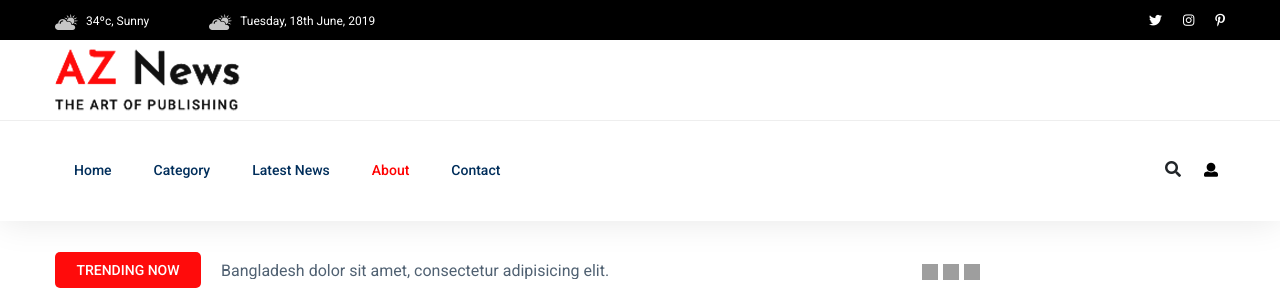
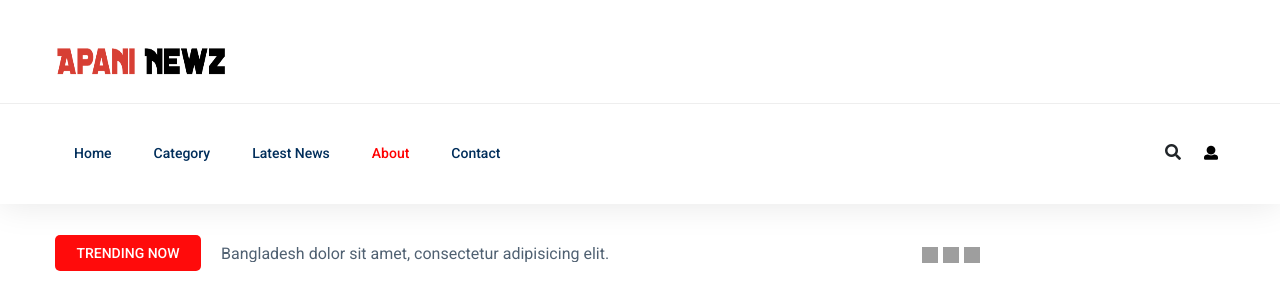
Before and after one commit to umangpatel-12/Apani-News, a Django app: page /About in a window 1280 px wide; the page is wider, and only the part inside the window is pictured. Shown: the top 296 px of that part. Run offline with Django 5.2, Linux system fonts and the light colour scheme; some libraries are stand-ins or nearby versions; grey boxes are pictures that could not be loaded.

Commit message:
Logi Add

```diff
--- a/ApaniNewz/templates/Home/main.html
+++ b/ApaniNewz/templates/Home/main.html
@@ -45,51 +45,16 @@
       <!-- Header Start -->
       <div class="header-area">
         <div class="main-header">
-          <div class="header-top black-bg d-none d-md-block">
-            <div class="container">
-              <div class="col-xl-12">
-                <div class="row d-flex justify-content-between align-items-center">
-                  <div class="header-info-left">
-                    <ul>
-                      <li>
-                        <img src="{% static 'assets/img/icon/header_icon1.png' %}" alt="" />34ºc, Sunny
-                      </li>
-                      <li>
-                        <img src="{% static 'assets/img/icon/header_icon1.png' %}" alt="" />Tuesday, 18th June, 2019
-                      </li>
-                    </ul>
-                  </div>
-                  <div class="header-info-right">
-                    <ul class="header-social">
-                      <li>
-                        <a href="#"><i class="fab fa-twitter"></i></a>
-                      </li>
-                      <li>
-                        <a href="#"><i class="fab fa-instagram"></i></a>
-                      </li>
-                      <li>
-                        <a href="#"><i class="fab fa-pinterest-p"></i></a>
-                      </li>
-                    </ul>
-                  </div>
-                </div>
-              </div>
-            </div>
-          </div>
+
           <div class="header-mid d-none d-md-block">
             <div class="container">
               <div class="row d-flex align-items-center">
                 <!-- Logo -->
                 <div class="col-xl-3 col-lg-3 col-md-3">
                   <div class="logo">
-                    <a href="index.html"><img src="{% static 'assets/img/logo/logo.png' %}" alt="" /></a>
+                    <a href="index.html"><img src="{% static 'assets/img/logo/logos.png' %}" alt="" height="85px" width="170px"/></a>
                   </div>
                 </div>
-                {% comment %} <div class="col-xl-9 col-lg-9 col-md-9">
-                  <div class="header-banner f-right">
-                    <img src="{% static 'assets/img/logo/logo.png' %}" alt="" />
-                  </div>
-                </div> {% endcomment %}
               </div>
             </div>
           </div>
```
Also changed, not shown: ApaniNewz/static/assets/img/logo/logos.png (added), db.sqlite3.
